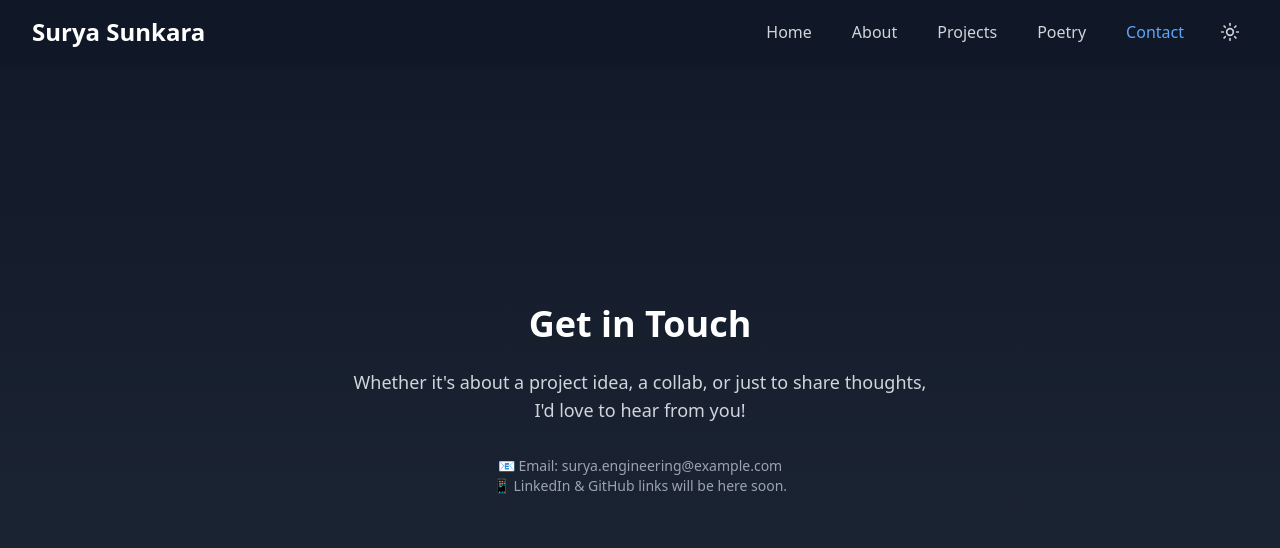
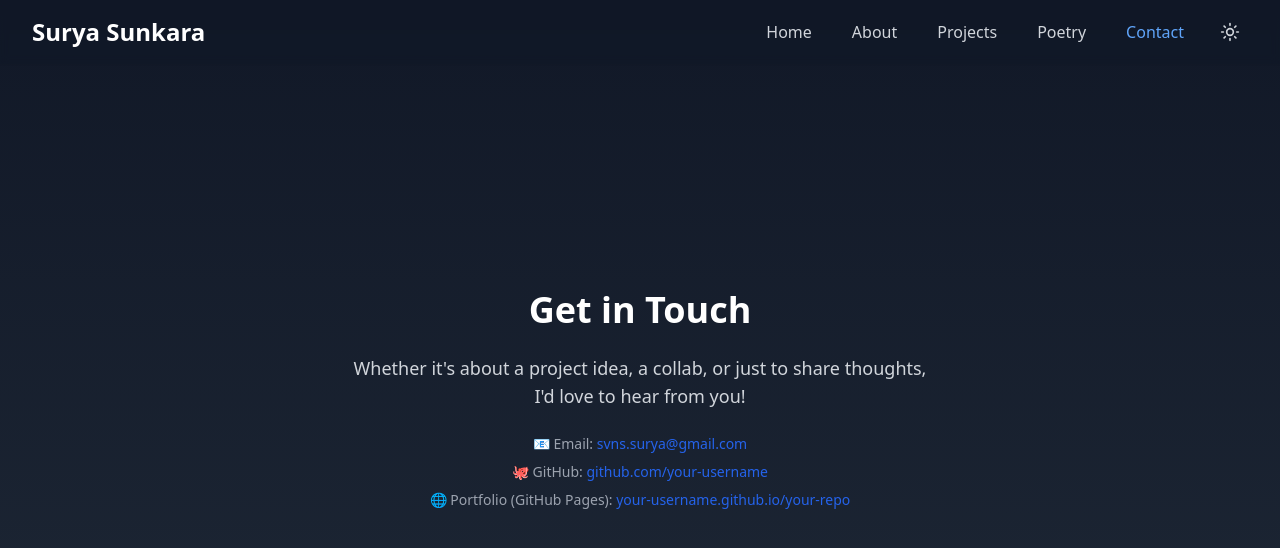
Before and after one commit to sunkmechie/my-portfolio, a React (Vite) app: page /contact in a window 1280 px wide. Shown: the top 548 px of the page. Built offline with nearby package versions, Linux system fonts and the light colour scheme.

Commit message:
Update Contact.tsx

```diff
--- a/src/pages/Contact.tsx
+++ b/src/pages/Contact.tsx
@@ -3,13 +3,23 @@ import React from 'react';
 const Contact = () => {
   return (
     <div className="min-h-screen flex flex-col items-center justify-center px-4 py-20 bg-gradient-to-b from-white to-gray-100 dark:from-gray-900 dark:to-gray-800">
-      <div className="max-w-xl w-full text-center">
+      <div className="max-w-xl w-full text-center space-y-6">
         <h1 className="text-4xl font-bold text-gray-900 dark:text-white mb-6">Get in Touch</h1>
-        <p className="text-lg text-gray-700 dark:text-gray-300 mb-8">
+        <p className="text-lg text-gray-700 dark:text-gray-300">
           Whether it's about a project idea, a collab, or just to share thoughts, I'd love to hear from you!
         </p>
-        <p className="text-sm text-gray-600 dark:text-gray-400">📧 Email: surya.engineering@example.com</p>
-        <p className="text-sm text-gray-600 dark:text-gray-400">📱 LinkedIn & GitHub links will be here soon.</p>
+
+        <div className="space-y-2">
+          <p className="text-sm text-gray-600 dark:text-gray-400">
+            📧 Email: <a href="mailto:svns.surya@gmail.com" className="text-blue-600 hover:underline">svns.surya@gmail.com</a>
+          </p>
+          <p className="text-sm text-gray-600 dark:text-gray-400">
+            🐙 GitHub: <a href="https://github.com/your-username" target="_blank" rel="noopener noreferrer" className="text-blue-600 hover:underline">github.com/your-username</a>
+          </p>
+          <p className="text-sm text-gray-600 dark:text-gray-400">
+            🌐 Portfolio (GitHub Pages): <a href="https://your-username.github.io/your-repo/" target="_blank" rel="noopener noreferrer" className="text-blue-600 hover:underline">your-username.github.io/your-repo</a>
+          </p>
+        </div>
       </div>
     </div>
   );
```
